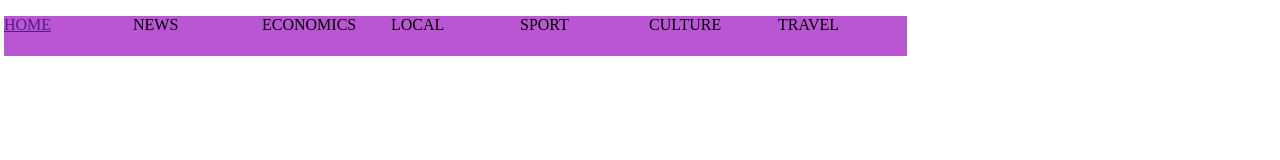
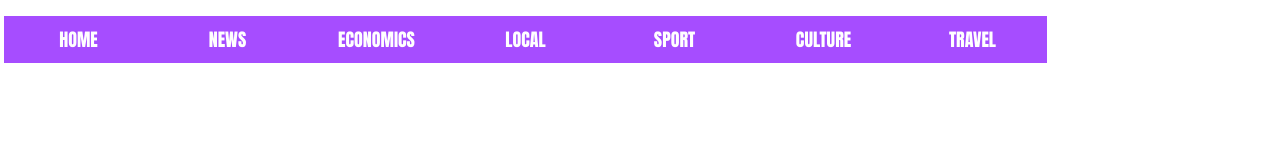
Before and after one commit to amisiura/3, a plain HTML site: page index.html in a window 1280 px wide. Drawn offline with Linux system fonts and the light colour scheme.

Commit message:
Update style.css

```diff
--- a/style.css
+++ b/style.css
@@ -1,3 +1,7 @@
+.*{
+	box-sizing:content-box;
+}
+
 .menu{
 	display: block;
 	padding: 0;
@@ -6,29 +10,30 @@
 }
 
 
-p{
+a{
 	font-weight: normal;
 	color:white;
-	font-size: 16px;
-	font-family:serif;
+	font-size: 18px;
+	font-family:Impact;
 	text-align: center;
 	padding: 0;
+	text-decoration: none;
 
 }
 
 .menu_item{
 	display: inline-block;
-	background-color: #BA55D3;
-	height: 40px;
+	background-color: rgb(166,77,255);
+	/*height: 40px;*/
 	width: 129px;
 	margin-left: -4px;
-	padding: 0;
+	padding: 10px;
+	text-align:center;
 
 }
 
 
 .menu_item:hover{
-	background-color: #EEE9E9;
-	color: #8B8989;
-
+	background-color: rgb(238,238,238);
+	color: rgb(201,180,161);
 }
```
